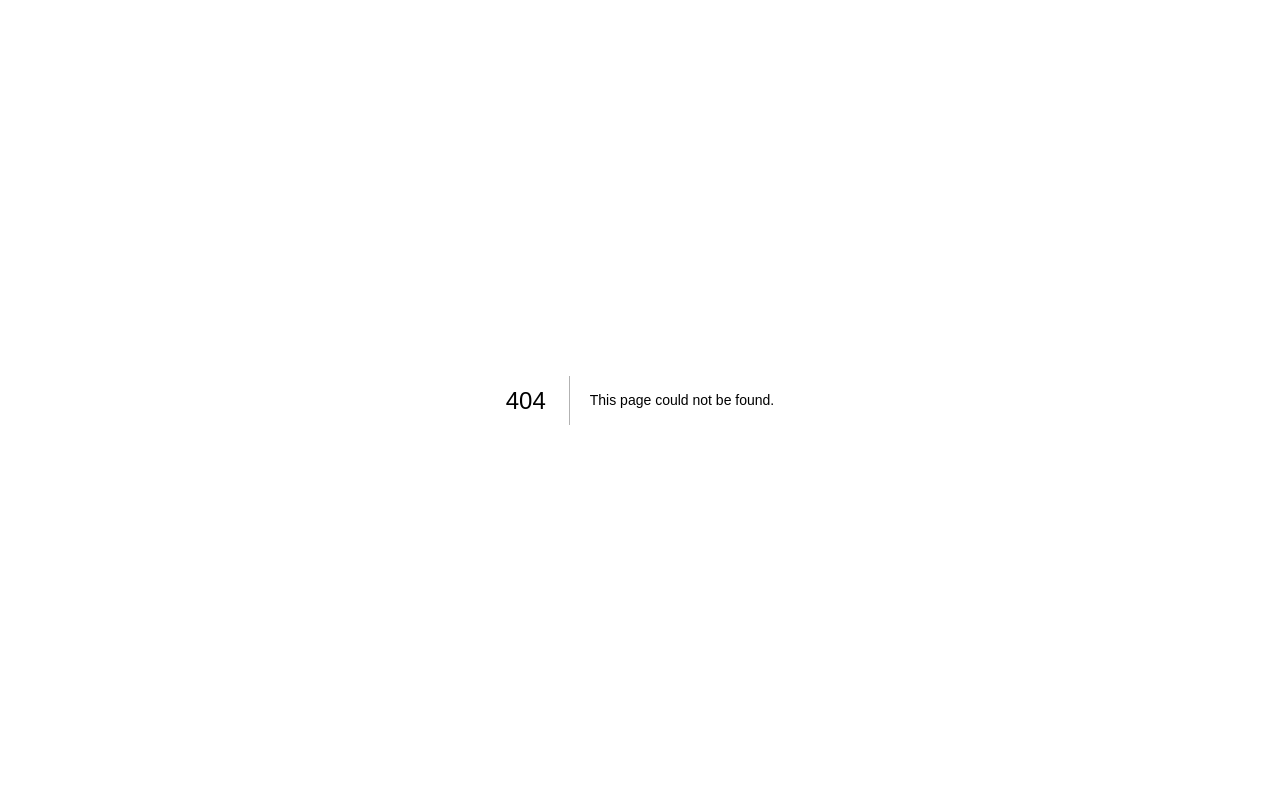
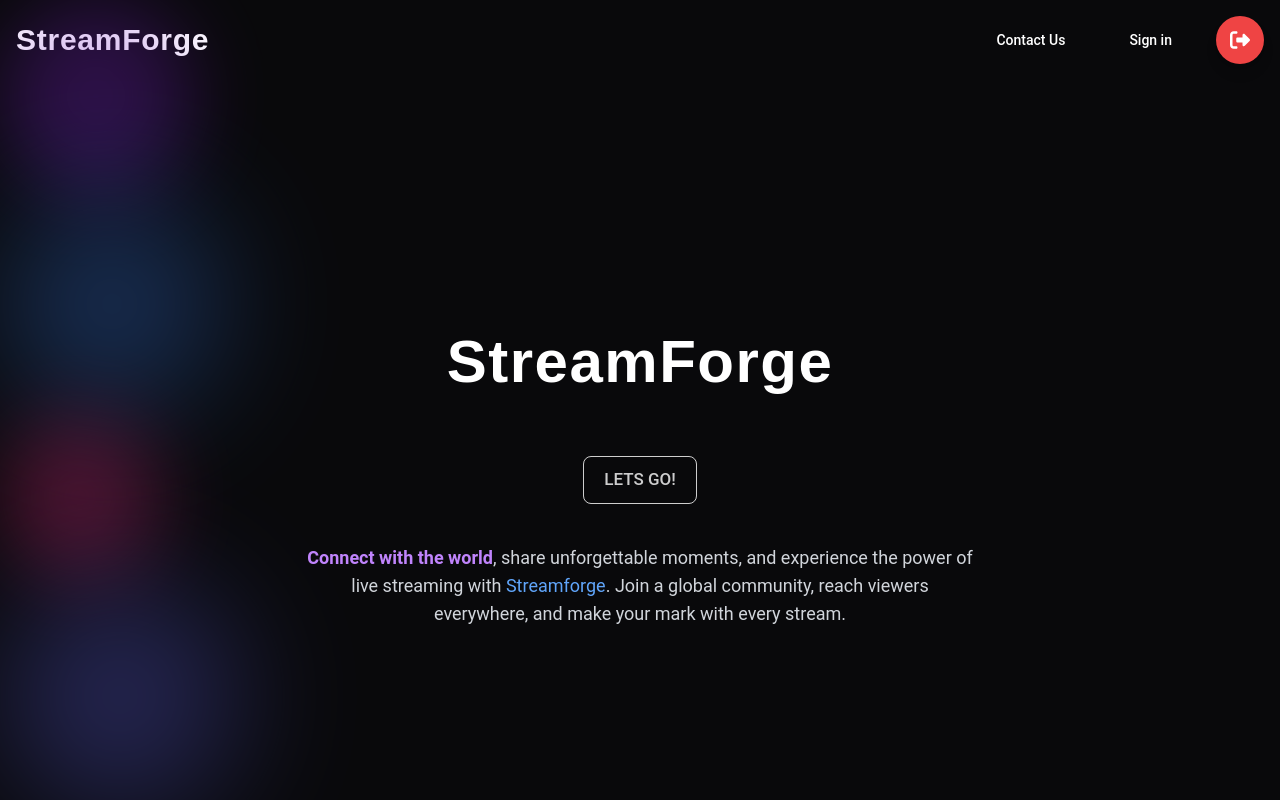
Before and after one commit to Avibhatnagar10/Stream, a Next.js app: page /LivePage in a window 1280 px wide. Before the commit this address had no page. Built offline with nearby package versions, Linux system fonts and the light colour scheme; no server answers.

Commit message:
Add files via upload

```diff
--- /dev/null
+++ b/app/LivePage/page.tsx
@@ -0,0 +1,81 @@
+"use client";
+import { useEffect } from "react";
+import "tailwindcss/tailwind.css";
+import { useRouter } from "next/navigation";
+import Navbar from "../components/Navbar";
+
+const StreamforgeLanding = () => {
+  const router = useRouter();
+
+  useEffect(() => {
+    // Placeholder for additional JS logic, if needed
+  }, []);
+
+  /*************  ✨ Codeium Command ⭐  *************/
+  /**
+   * Handles the stream action button click. Plays a sound effect and navigates
+   * to the live stream page after a brief delay to allow the sound to play.
+   * @function
+   * @since v0.1.0
+   */
+  /******  785f48fd-d128-4ff4-be24-e9725c97e406  *******/ const handleStreamAction =
+    () => {
+      // Play sound
+      const audio = new Audio("/streamSound.mp3");
+      audio.play().catch((error) => {
+        console.error("Error playing sound:", error);
+      });
+
+      // Navigate to live stream page after a slight delay to allow sound to play
+      setTimeout(() => {
+        router.push("/livestreampage");
+      }, 500); // Adjust the delay as needed
+    };
+
+  return (
+    <div className="relative min-h-screen bg-gradient-to-b from-gray-900 via-black to-gray-900 items-center justify-center h-screen hide-scrollbar overflow-hidden text-white">
+      <Navbar/>
+
+      {/* Moving Glowing Background Particles */}
+      <div className="absolute inset-0 z-0 pointer-events-none">
+        <div className="particle top-1/3 left-1/4 w-48 h-48 bg-purple-700 opacity-30 rounded-full filter blur-2xl animate-particle-float delay-2000" />
+        <div className="particle top-1/4 right-1/3 w-56 h-56 bg-blue-500 opacity-30 rounded-full filter blur-3xl animate-particle-float delay-4000" />
+        <div className="particle bottom-1/4 left-1/5 w-40 h-40 bg-pink-600 opacity-30 rounded-full filter blur-2xl animate-particle-float delay-6000" />
+        <div className="particle bottom-1/3 right-1/4 w-60 h-60 bg-indigo-500 opacity-30 rounded-full filter blur-3xl animate-particle-float delay-8000" />
+
+      </div>
+
+      {/* Content */}
+      <div className="relative z-20 flex flex-col items-center justify-center min-h-screen p-4 space-y-10">
+        {/* Heading */}
+        <h1 className="text-6xl font-extrabold text-white mb-6 animate-fadeIn tracking-wide text-center">
+          StreamForge
+        </h1>
+
+        {/* Button */}
+        <button
+          className="px-5 py-2.5 uppercase rounded-lg text-[17px] font-medium text-white/80 shadow-none border border-white/80 transition-all duration-500 cursor-pointer select-none hover:text-white hover:bg-[#008cff] hover:border-[#008cff] hover:shadow-[0_0_5px_#008cff,0_0_20px_#008cff,0_0_50px_#008cff,0_0_100px_#008cff] hover:text-shadow-[0_0_5px_#ffffff,0_0_10px_#ffffff,0_0_20px_#ffffff]"
+          onClick={handleStreamAction}
+        >
+          Lets Go!
+        </button>
+
+
+        {/* Description */}
+        <p className="text-center text-gray-300 text-lg max-w-2xl animate-fadeIn mt-6">
+          <span className="font-bold text-purple-400">
+            Connect with the world
+          </span>
+          , share unforgettable moments, and experience the power of live
+          streaming with <span className="text-blue-400">Streamforge</span>.
+          Join a global community, reach viewers everywhere, and make your mark
+          with every stream.
+        </p>
+
+      </div>
+
+    </div>
+  );
+};
+
+export default StreamforgeLanding;
```
